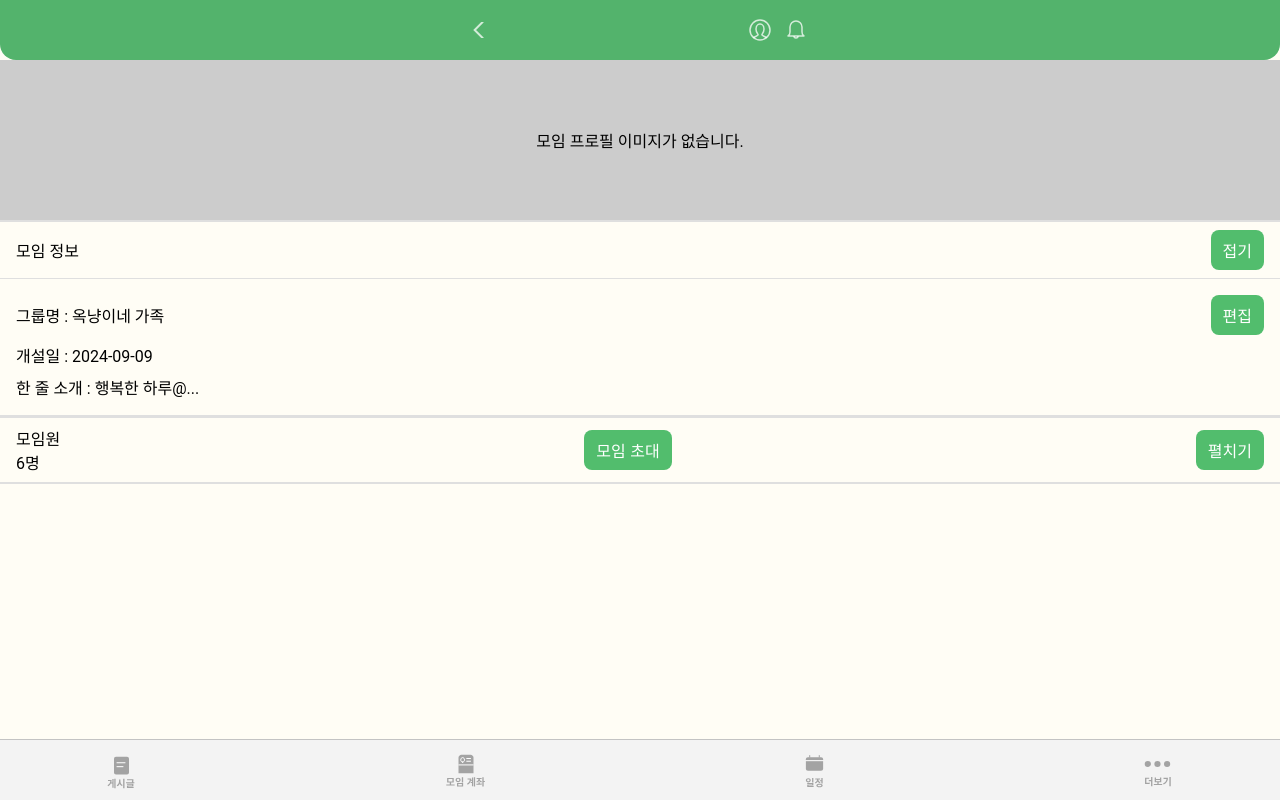
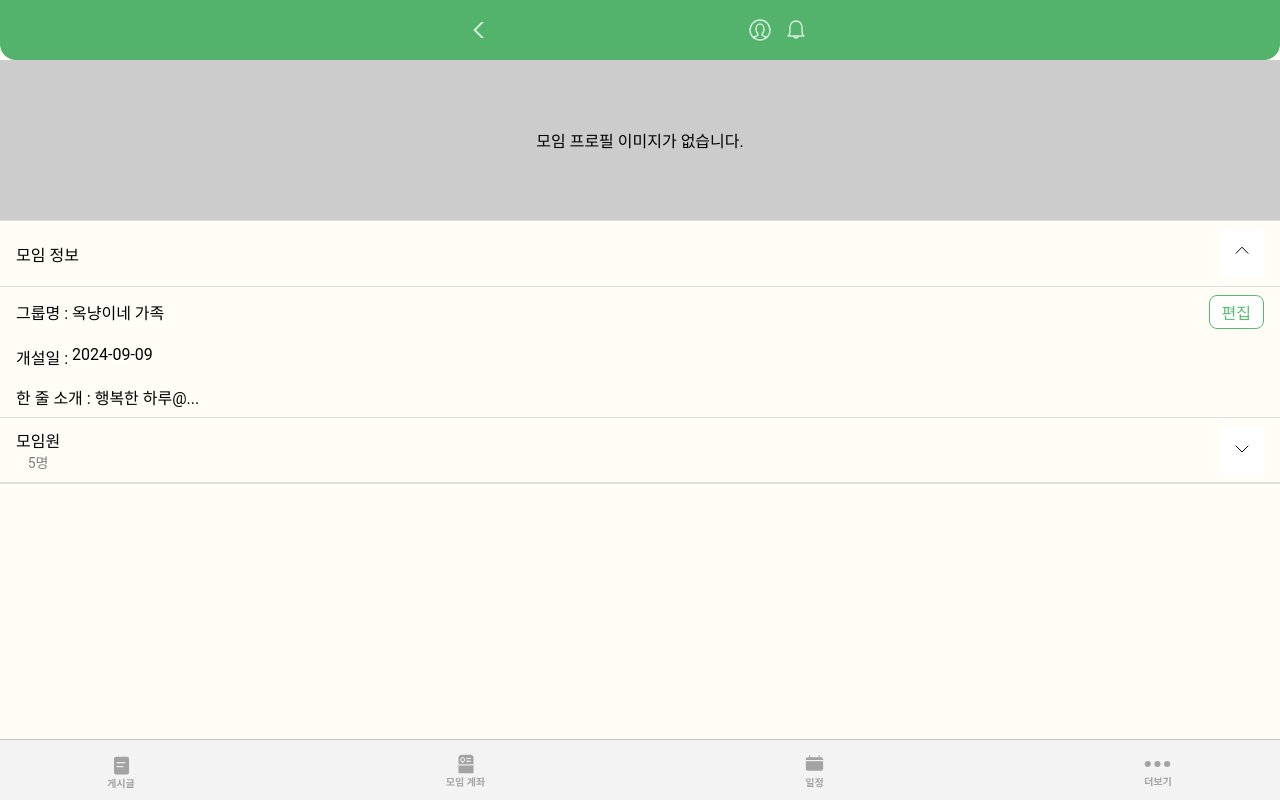
Before and after one commit to JJOK97/more-more, a React (Vite) app in the folder frontend/: page /group/1/info in a window 1280 px wide. Built offline with nearby package versions, Linux system fonts and the light colour scheme; a web font is replaced by a local one.

Commit message:
design : adjust layout

```diff
--- a/frontend/src/assets/css/groupInfo/GroupInfo.css
+++ b/frontend/src/assets/css/groupInfo/GroupInfo.css
@@ -10,6 +10,7 @@
 	width: 100%;
 	object-fit: cover;
 	display: block;
+	border-bottom: 1px solid #dfdfdf;
 }
 
 .group-info-profile-placeholder {
@@ -18,6 +19,7 @@
 	display: flex;
 	justify-content: center;
 	align-items: center;
+	border-bottom: 1px solid #dfdfdf;
 }
 
 .group-info-profile-input {
@@ -26,54 +28,80 @@
 
 .group-info-details,
 .group-info-members {
-	border-top: 1px solid #dfdfdf;
 	border-bottom: 1px solid #dfdfdf;
 }
 
 .group-info-header,
 .group-info-members-header {
 	padding: 0.5rem 1rem;
-	border-top: 1px solid #dfdfdf;
 	border-bottom: 1px solid #dfdfdf;
 	display: flex;
 	justify-content: space-between;
 	align-items: center;
 }
 
-.group-info-toggle-button,
+.group-info-toggle-button {
+	background-color: #fff;
+}
+
 .group-info-edit-button,
 .group-info-invite-button {
-	background-color: #52bd6d;
-	color: white;
-	border: none;
-	padding: 0.5rem 0.75rem;
+	color: #52bd6d;
+	border: 1px solid #52bd6d;
+	background-color: #fff;
+	padding: 0.25rem 0.75rem;
 	cursor: pointer;
 	border-radius: 0.5rem;
 }
 
-.group-info-toggle-button:hover,
-.group-info-edit-button:hover,
-.group-info-invite-button:hover {
-}
-
 .group-info-body,
 .group-info-members-list {
-    padding: 1rem;
-    display: flex;
-    flex-direction: column;
-    gap: 0.5rem;
+	display: flex;
+	flex-direction: column;
 }
 
 .group-info-name,
-.group-info-start-date,
 .group-info-intro {
 	display: flex;
 	justify-content: space-between;
 	align-items: center;
+	padding: 0.5rem 1rem;
+}
+
+.group-info-start-date-value {
+	display: flex;
+	gap: 0.25rem;
+	padding: 0.5rem 1rem;
 }
 
 .group-info-name-value,
 .group-info-intro-value {
+    display: flex;
+    gap: 0.25rem;
+}
+
+.group-info-members-count {
+	text-align: center;
+	color: gray;
+	font-size: 0.875rem;
+}
+
+.group-info-members-actions {
 	display: flex;
-	gap: 0.25rem;
+	align-items: center;
 }
+
+.group-info-member {
+	display: flex;
+	border-bottom: 1px solid #dfdfdf;
+	padding: 0.5rem 1rem;
+}
+
+.group-info-pending-invites {
+	display: flex;
+	flex-direction: column;
+}
+
+.group-info-pending-label {
+	padding: 0.5rem 1rem;
+}
--- a/frontend/src/pages/groupInfo/GroupInfo.jsx
+++ b/frontend/src/pages/groupInfo/GroupInfo.jsx
@@ -57,22 +57,23 @@ const GroupInfo = () => {
 						className="group-info-toggle-button"
 						onClick={toggleInfo}
 					>
-						{isInfoOpen ? '접기' : '펼치기'}
+						{isInfoOpen ? <img src="/info/chevron-up.svg" /> : <img src="/info/chevron-down.svg" />}
 					</button>
 				</div>
 				{isInfoOpen && (
 					<div className="group-info-body">
 						<div className="group-info-name">
 							<div className="group-info-name-value">
-								<div>그룹명 : </div>
+								<div className="group-info-name-label">그룹명 :</div>
 								{isEditing ? (
 									<input
 										type="text"
 										value={groupName}
 										onChange={(e) => setGroupName(e.target.value)}
+										className="group-info-name-input"
 									/>
 								) : (
-									<div>{groupName}</div>
+									<div className="group-info-name-text">{groupName}</div>
 								)}
 							</div>
 							<button
@@ -83,19 +84,23 @@ const GroupInfo = () => {
 							</button>
 						</div>
 						<div className="group-info-start-date">
-							<div>개설일 : 2024-09-09</div>
+							<div className="group-info-start-date-value">
+								<div className="group-info-start-date-label">개설일 :</div>
+								<div className="group-info-start-date-text">2024-09-09</div>
+							</div>
 						</div>
 						<div className="group-info-intro">
 							<div className="group-info-intro-value">
-								<div>한 줄 소개 :</div>
+								<div className="group-info-intro-label">한 줄 소개 :</div>
 								{isEditing ? (
 									<input
 										type="text"
 										value={intro}
 										onChange={(e) => setIntro(e.target.value)}
+										className="group-info-intro-input"
 									/>
 								) : (
-									<div>{intro}</div>
+									<div className="group-info-intro-text">{intro}</div>
 								)}
 							</div>
 						</div>
@@ -106,37 +111,39 @@ const GroupInfo = () => {
 			{/* 모임원 섹션 */}
 			<div className="group-info-members">
 				<div className="group-info-members-header">
-					<div>
-						<div>모임원</div>
-						<div>6명</div>
+					<div className="group-info-members-info">
+						<div className="group-info-members-label">모임원</div>
+						<div className="group-info-members-count">5명</div>
 					</div>
-					<button className="group-info-invite-button">모임 초대</button>
-					<button
-						className="group-info-toggle-button"
-						onClick={toggleMembers}
-					>
-						{isMembersOpen ? '접기' : '펼치기'}
-					</button>
+					<div className='group-info-members-actions'>
+						{isMembersOpen && <button className="group-info-invite-button">멤버 초대</button>}
+						<button
+							className="group-info-toggle-button"
+							onClick={toggleMembers}
+						>
+							{isMembersOpen ? <img src="/info/chevron-up.svg" /> : <img src="/info/chevron-down.svg" />}
+						</button>
+					</div>
 				</div>
 				{isMembersOpen && (
 					<div className="group-info-members-list">
 						<div className="group-info-member">
-							<div>프로필 사진</div>
-							<div>이름</div>
+							<div className="group-info-member-profile">프로필 사진</div>
+							<div className="group-info-member-name">이름</div>
 						</div>
 						<div className="group-info-member">
-							<div>프로필 사진</div>
-							<div>이름</div>
+							<div className="group-info-member-profile">프로필 사진</div>
+							<div className="group-info-member-name">이름</div>
 						</div>
 						<div className="group-info-pending-invites">
-							<div>수락 대기</div>
+							<div className="group-info-pending-label">수락 대기</div>
 							<div className="group-info-member">
-								<div>프로필 사진</div>
-								<div>이름</div>
+								<div className="group-info-member-profile">프로필 사진</div>
+								<div className="group-info-member-name">이름</div>
 							</div>
 							<div className="group-info-member">
-								<div>프로필 사진</div>
-								<div>이름</div>
+								<div className="group-info-member-profile">프로필 사진</div>
+								<div className="group-info-member-name">이름</div>
 							</div>
 						</div>
 					</div>
```
Also changed, not shown: frontend/src/pages/groupInfo/data.json (added, +36 -0 lines), frontend/public/info/chevron-down.svg (added), frontend/public/info/chevron-up.svg (added).
